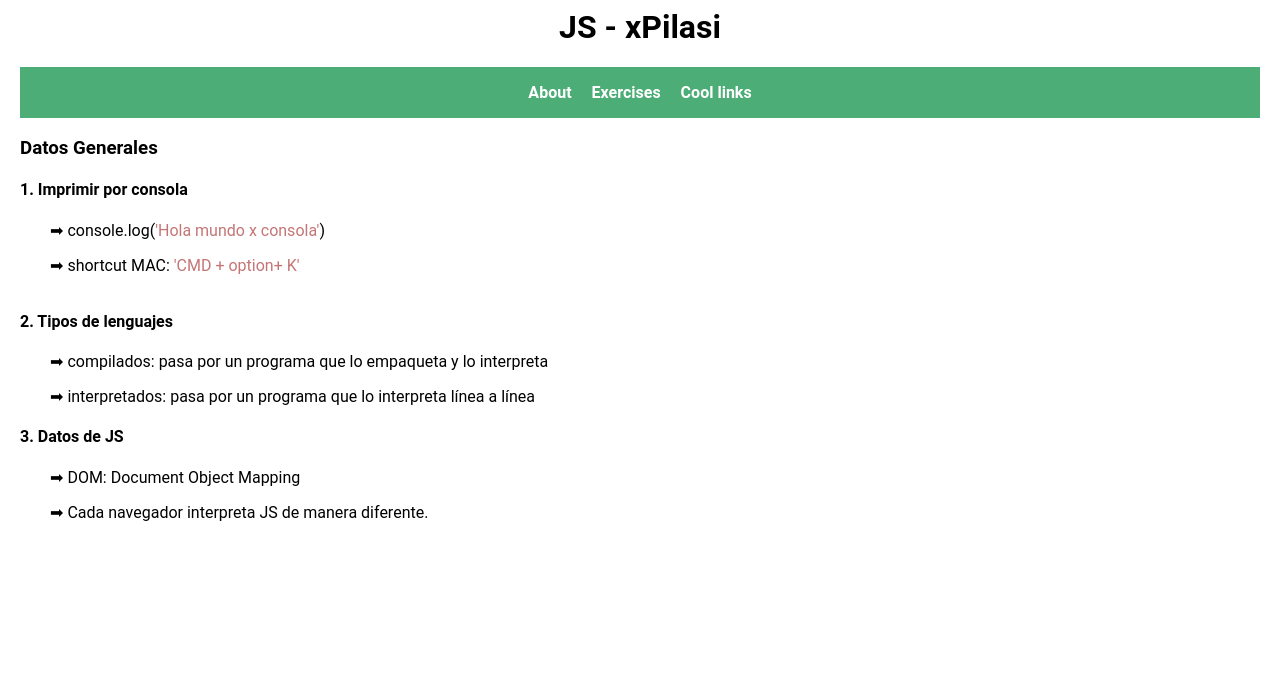
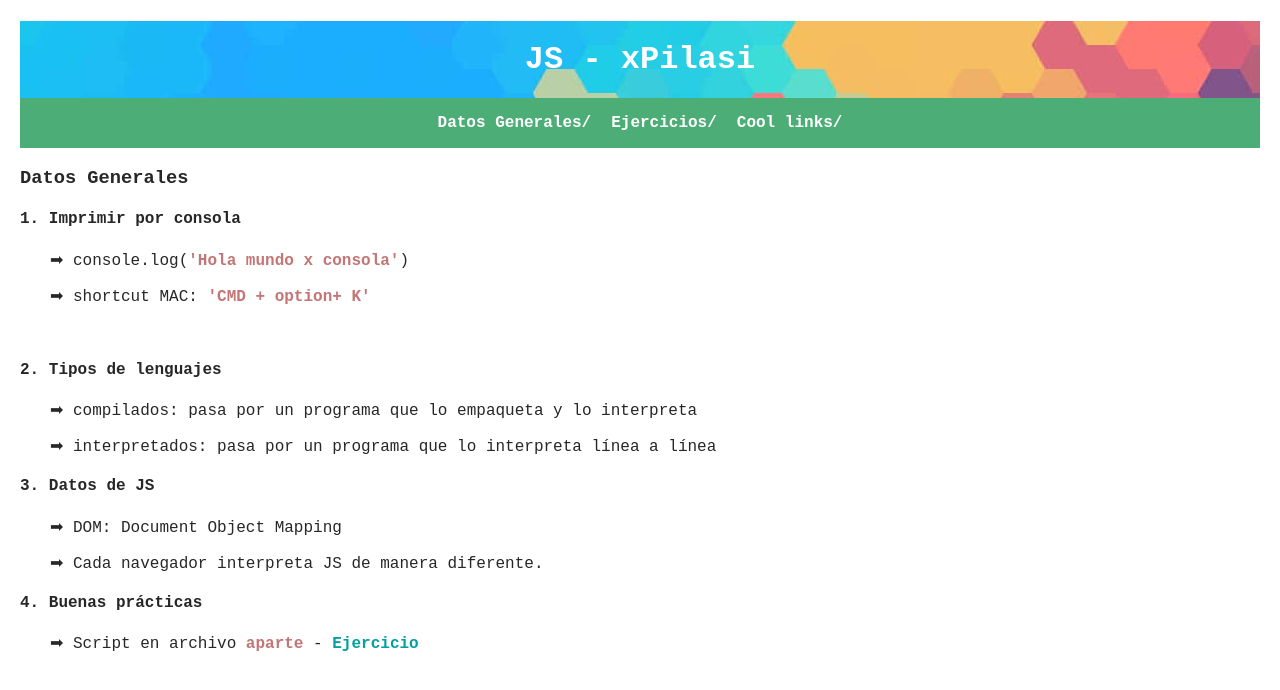
Before and after one commit to xpilasi/jsLaSalle, a plain HTML site: page index.html in a window 1280 px wide. Drawn offline with Linux system fonts and the light colour scheme.

Commit message:
buenas prácticas

```diff
--- a/index.html
+++ b/index.html
@@ -1,6 +1,4 @@
-<script>
-    console.log('script al inicio');
-</script>
+
 <!DOCTYPE html>
 
 <html lang="en">
@@ -9,20 +7,17 @@
     <meta name="viewport" content="width=device-width, initial-scale=1.0">
     <title>xpilasi JS</title>
     <link href="style.css" rel="stylesheet">
-    <script>console.log('script en el head');</script>
-
-
 
 </head>
 <body>
-    <script>console.log('script en el body');</script>
+
     <header>
         <h1>JS - xPilasi</h1>
         <nav>
             <ul class="menu">
-                <li>About</li>
-                <li>Exercises</li>
-                <li>Cool links</li>
+                <li>Datos Generales/</li>
+                <li>Ejercicios/</li>
+                <li>Cool links/</li>
 
             </ul>
         </nav>
@@ -30,6 +25,7 @@
 
     <section class="datos_generales">
         <article>
+            <main>
                 <h3>Datos Generales</h3>
                 <h4>1. Imprimir por consola</h4>
                 <p>&#10145 console.log(<span>'Hola mundo x consola'</span>)</p>
@@ -37,7 +33,6 @@
                 <p>
                     <img src="" alt="">
                 </p>
-
                 <h4>2. Tipos de lenguajes</h4>
                 <p>&#10145 compilados: pasa por un programa que lo empaqueta y lo interpreta</p>
                 <p>&#10145 interpretados: pasa por un programa que lo interpreta línea a línea</p>
@@ -45,6 +40,13 @@
                 <h4>3. Datos de JS</h4>
                     <p>&#10145 DOM: Document Object Mapping</p>
                     <p>&#10145 Cada navegador interpreta JS de manera diferente.</p>
+
+
+
+                <h4>4. Buenas prácticas </h4>
+                    <p>&#10145 Script en archivo <span>aparte</span> - <a href="/ej_scripts.html">Ejercicio</a></p>
+
+            </main>
         </article>
     </section>
 
@@ -53,4 +55,3 @@
 </body>
 
 </html>
-<script>console.log('script al final');</script>
--- /dev/null
+++ b/script1.js
@@ -0,0 +1 @@
+console.log('Script FUERA del archivo HTML');
--- a/style.css
+++ b/style.css
@@ -1,8 +1,18 @@
 /* @import url('https://fonts.googleapis.com/css2?family=Roboto:ital,wght@0,100;0,300;0,400;0,500;0,700;0,900;1,100;1,300;1,400;1,500;1,700;1,900&display=swap'); */
 
 body{
-    font-family: 'Roboto', sans-serif;
+    font-family:'Courier New', Courier, monospace;
     margin-inline: 20px;
+    color: rgb(39, 39, 39);
+}
+a{
+    text-decoration: none;
+    color: rgb(4, 160, 160);
+    font-weight: 600;
+}
+a:hover{
+    color: rgb(221, 122, 230);
+    transition: 0.5s ease ;
 }
 
 .menu{
@@ -17,6 +27,10 @@ nav{
 }
 h1{
     text-align: center;
+    padding-block: 20px;
+    background-image:url('img/min.jpg') ;
+    color: white;
+    margin-bottom: 0;
 }
 
 ul{
@@ -42,4 +56,12 @@ p{
 }
 span{
     color: rgb(196, 117, 117);
+    font-weight: 600;
 }
+
+.volver{
+
+}
+.volver:hover{
+    cursor: pointer;
+}
```
Also changed, not shown: ej_scripts.html (added, +17 -0 lines), img/dark.jpg (added), img/min.jpg (added). Lines whose indentation alone changed are shown as unchanged.
